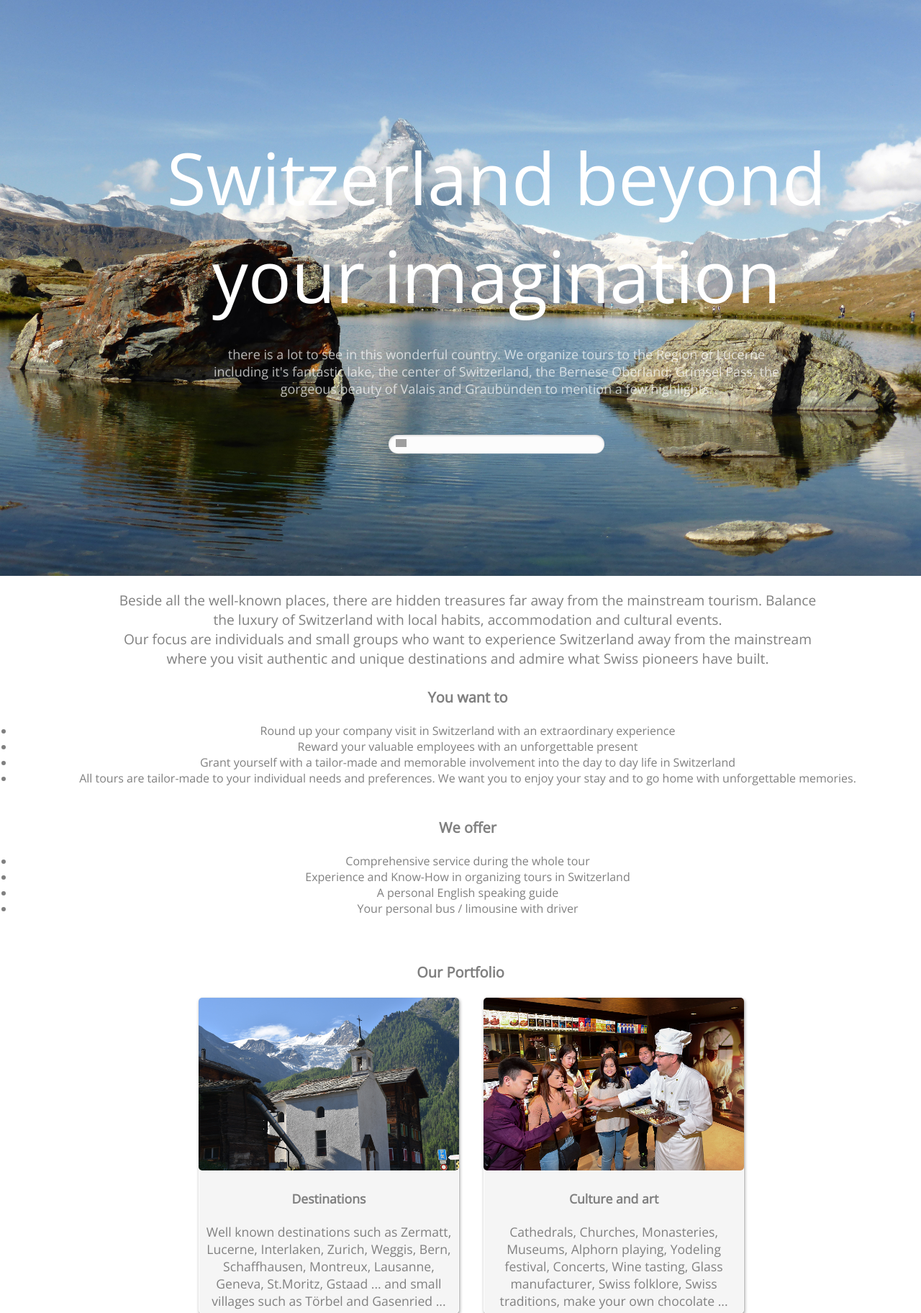
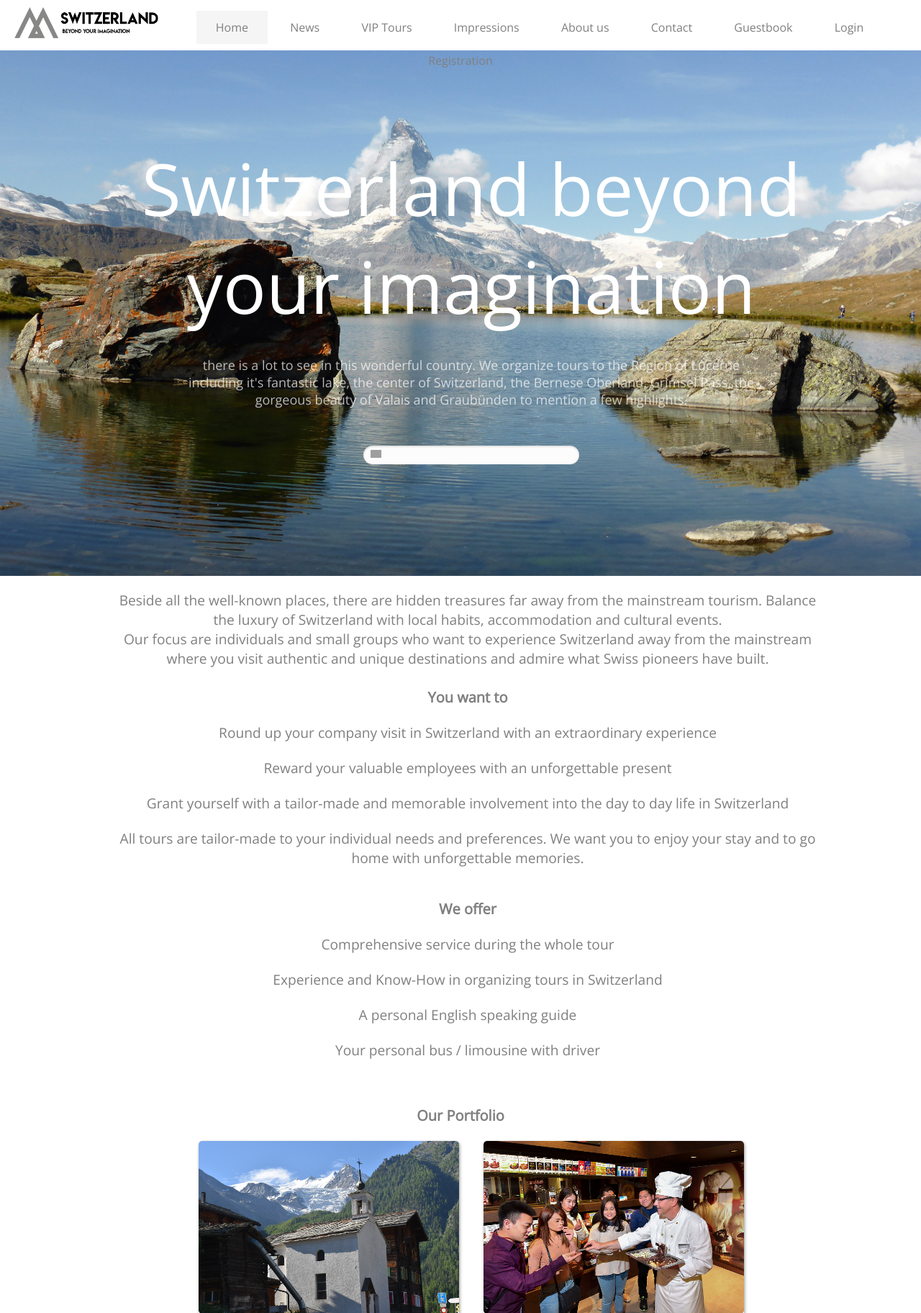
Before and after one commit to zingho/nadelhorn, a PHP site: page / in a window 1280 px wide; the page is wider, and only the part inside the window is pictured. Shown: the top 1824 px of that part at 72% size. Run offline with PHP 8.4, Linux system fonts and the light colour scheme; some libraries are stand-ins or nearby versions; grey boxes are pictures that could not be loaded.

Commit message:
Fixes für HTML/CSS

```diff
--- a/css/main.css
+++ b/css/main.css
@@ -89,6 +89,13 @@ h3{
     font-weight: 300;
 }
 
+.title1 {
+	background-color: #32CD32;
+	color:white;
+	margin-top:0;
+	padding:10px;
+}
+
 .inhalt .title p {
     margin-bottom: 50px;
     font-size: 16px;
@@ -104,7 +111,6 @@ h3{
     .inhalt {
         position: absolute;
         top: 50%;
-        padding: 0 50px;
         -webkit-transform: translateY(-50%);
         -ms-transform: translateY(-50%);
         transform: translateY(-50%);
@@ -128,13 +134,19 @@ h3{
     }
 }
 
+#fixed {
+    position: fixed;
+    width: 100%;
+    z-index: 1;
+}
+
 #header{
-  position: fixed;
-  top: 0;
 	background-color:#FFFFFF;
 	height:70px;
 	width:100%;
 }
+
+
 
 h3 {
 	font-size:20px;
@@ -301,15 +313,16 @@ h1{
 		font-size:1.2em;
 }
 
-		text-align:center;
-		font-size:1.1em;
-}
 .text li{
         margin-right: auto;
         margin-left: auto;
         max-width: 1000px;
 		text-align:center;
 		font-size:1.1em;
+}
+
+.text a{
+	color: #808080;;
 }
 
 .artikel1{
--- a/email.php
+++ b/email.php
@@ -37,7 +37,7 @@
 	</header>
 		</div>
 
-	<div class="text">
+	<div class="title1">
 		Wir werden Ihre Anfrage schnellstmöglich bearbeiten!
 	</div>
 
--- a/guest.php
+++ b/guest.php
@@ -40,9 +40,6 @@
 		</div>
 
 	<div class="text">
-
-
-	</div>
 	<?php
 		$pdo = new PDO('mysql:host=localhost;dbname=nadelhorn', 'root', '');
 		$show_form = true;
@@ -163,6 +160,9 @@
 
 		?>
 
+	</div>
+
+
 	<script src='https://cdnjs.cloudflare.com/ajax/libs/jquery/3.1.0/jquery.min.js'></script>
 
     <script src="js/index.js"></script>
--- a/index.php
+++ b/index.php
@@ -9,9 +9,10 @@
   </head>
   <body>
   <div class="container">
-	<div id="header">
-		<a href="index.php"><img src="images/logo.png" class="logo"></a>
-		<ul id="nav">
+	<div id="fixed">
+		<div id="header">
+			<a href="index.php"><img src="images/logo.png" class="logo"></a>
+			<ul id="nav">
 			<li class="toggle">
 			  <div class="bar1"></div><div class="bar2"></div><div class="bar3"></div>
 			</li>
@@ -26,6 +27,7 @@
 			<li><a href="registrieren.php">Registration </a></li>
 		</ul>
 
+	</div>
 	</div>
 
 	<div id="bild">
@@ -43,7 +45,7 @@
 		</table>
 		</form>
     </div>
-	</header>
+	</div>
 		</div>
 
 	<div class="text">
@@ -53,18 +55,17 @@
 
 			<h3>You want to</h3></br>
 
-				<ul><li>Round up your company visit in Switzerland with an extraordinary experience</li>
-				<li>Reward your valuable employees with an unforgettable present</li>
-				<li>Grant yourself with a tailor-made and memorable involvement into the day to day life in Switzerland</li>
-				<li>All tours are tailor-made to your individual needs and preferences. We want you to enjoy your stay and to go home with unforgettable memories.</li></ul></br><br></p>
+				<p>Round up your company visit in Switzerland with an extraordinary experience</p></br>
+				<p>Reward your valuable employees with an unforgettable present</p></br>
+				<p>Grant yourself with a tailor-made and memorable involvement into the day to day life in Switzerland</p></br>
+				<p>All tours are tailor-made to your individual needs and preferences. We want you to enjoy your stay and to go home with unforgettable memories.</p></br><br></p>
 
 
 				<h3>We offer</h3> </br>
-				<p>
-				<ul><li>Comprehensive service during the whole tour </li>
-				<li>Experience and Know-How in organizing tours in Switzerland</li>
-				<li>A personal English speaking guide</li>
-				<li>Your personal bus / limousine with driver</li>
+				<p>Comprehensive service during the whole tour </p></br>
+				<p>Experience and Know-How in organizing tours in Switzerland</p></br>
+				<p>A personal English speaking guide</p></br>
+				<p>Your personal bus / limousine with driver</p>
 
 	</div>
 	</br></br>
```
Also changed, not shown: about.php (+3 -10 lines).
